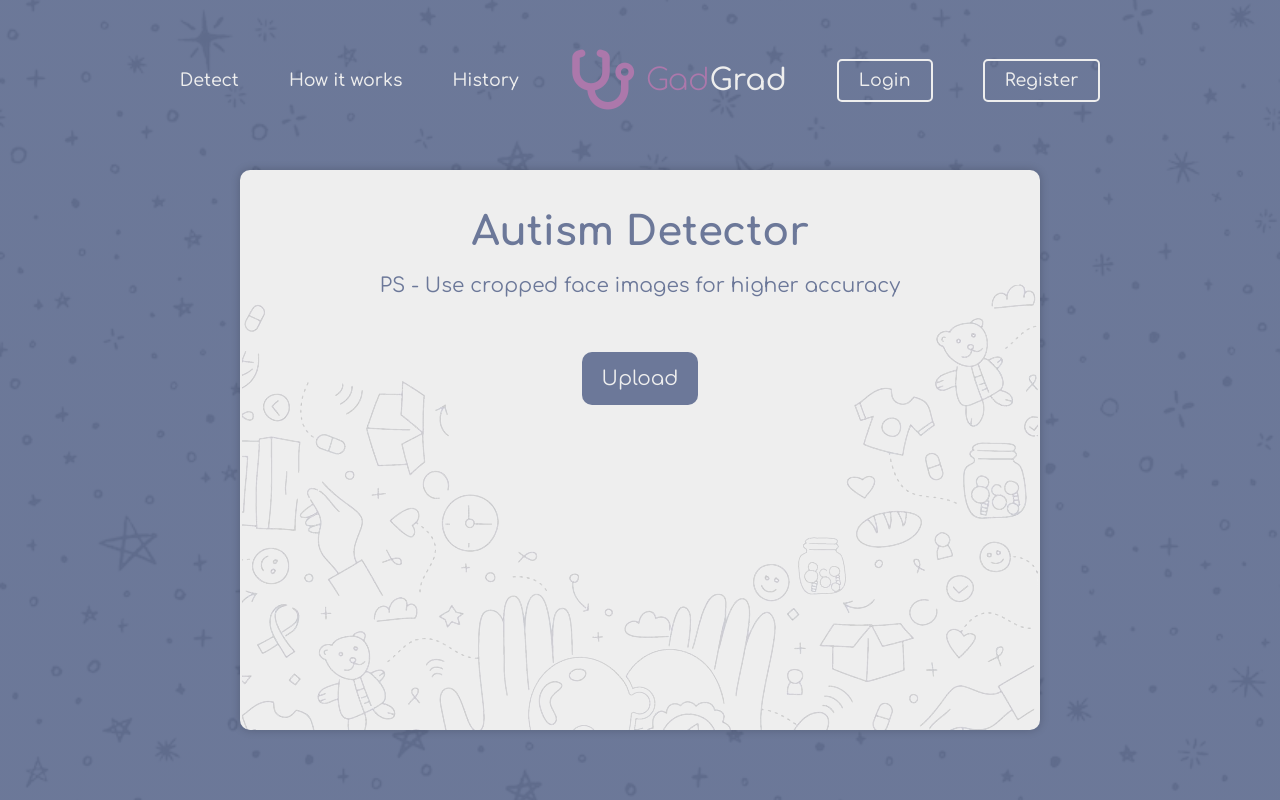
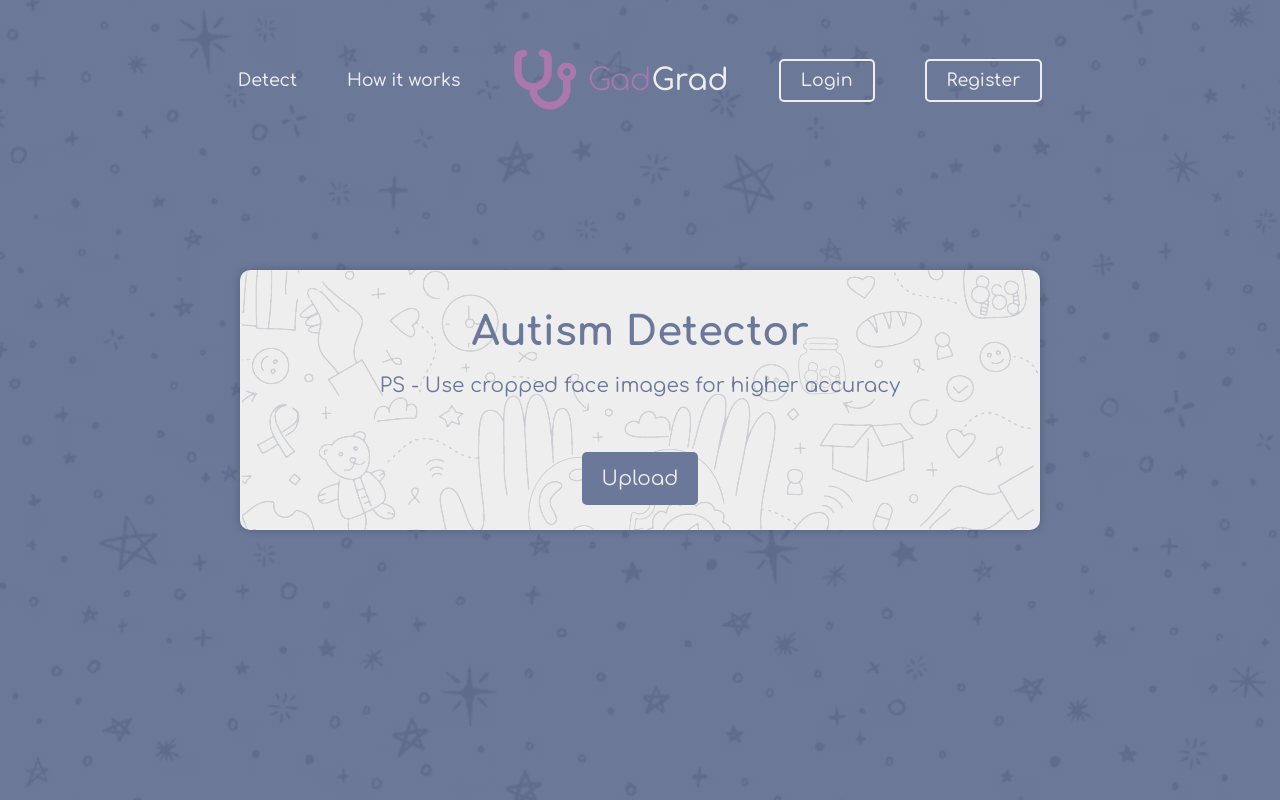
Before and after one commit to ibrahim-egy/gadGrad, a Flask app: page /result in a window 1280 px wide. Run offline with Flask 3, Linux system fonts and the light colour scheme; some libraries are stand-ins or nearby versions.

Commit message:
added loggin session, updated styles, clear history when user logout

```diff
--- a/src/database.py
+++ b/src/database.py
@@ -17,11 +17,9 @@ def register_user(fname, lname, email, password, gender):
         "password": generate_password_hash(password),
         "email": email,
         "gender": gender,
-        "history": {}
+        "history": []
     }
     users.insert_one(new_user)
-
-    return email
 
 
 def login_user(email, password):
@@ -29,8 +27,15 @@ def login_user(email, password):
         "email": email
     })
 
-    if check_password_hash(password=password, pwhash=user['password']):
-        print("Logged in successfully")
+    if user:
+        if check_password_hash(password=password, pwhash=user['password']):
+            print("Logged in successfully")
+            # Sending user first name to get saved in session
+            return True, user['name'].split()[0]
+        else:
+            return False
+    else:
+        return False
 
 
 def add_history(email, path, res):
@@ -41,7 +46,7 @@ def add_history(email, path, res):
     })
 
     history = user.get('history')
-    if len(history) > 5:
+    if len(history) >= 5:
 
         history = history[1:]
         history.append(
@@ -56,8 +61,8 @@ def add_history(email, path, res):
                 "email": email
             },
             {'$set':
-                {"history": history}
-            }
+                 {"history": history}
+             }
         )
     else:
         users.update_one(
@@ -105,5 +110,4 @@ def get_history(email):
         path = convert_base64_to_image(image_string, item['name'])
         item["src"] = path
 
-
     return history[::-1]
--- a/src/main.py
+++ b/src/main.py
@@ -1,29 +1,36 @@
 import os
-
-from flask import Flask, render_template, request, url_for, redirect
+from flask import Flask, render_template, request, url_for, redirect, session, flash
 from detect import detect
-from database import register_user, add_history, get_history
+from database import register_user, add_history, get_history, login_user
+from flask_session import Session
+import glob
 
 app = Flask(__name__)
 app.secret_key = "This is a secret"
-# testing
+# Creating Session Configs
+app.config["SESSION_PERMANENT"] = False
+app.config["SESSION_TYPE"] = "filesystem"
+Session(app)
 EMAIL = "ibrahim@gmail.com"
 
 
 @app.route('/')
 def home():
-    return render_template('index.html')
+    print(session.get('email'))
+    print(session.get('logged_in'))
+    print(session.get('username'))
+    return render_template('index.html', logged_in=session.get('logged_in'))
 
 
 @app.route('/instructions')
 def instructions():
-    return render_template('instructions.html')
+    return render_template('instructions.html', logged_in=session.get('logged_in'))
 
 
 @app.route('/history')
 def history():
-    his = get_history(EMAIL)
-    return render_template('history.html', history=his)
+    his = get_history(session.get('email'))
+    return render_template('history.html', history=his, logged_in=session.get('logged_in'))
 
 
 @app.route('/result', methods=["GET", "POST"])
@@ -35,14 +42,16 @@ def result():
         image.save(path)
 
         res = detect(path)
-        add_history(EMAIL, path, res)
+
+        if session.get('logged_in'):
+            add_history(session.get('email'), path, res)
 
         os.remove(path)
 
         return {
             'result': res
         }
-    return render_template('result.html', result="")
+    return render_template('result.html', result="", logged_in=session.get('logged_in'))
 
 
 @app.route('/register', methods=["GET", "POST"])
@@ -54,9 +63,8 @@ def register():
         password = request.form.get('password')
         gender = request.form.get('gender')
 
-        new_user = register_user(first_name, last_name, email, password, gender)
-        EMAIL = new_user
-        return redirect(url_for('home'))
+        register_user(first_name, last_name, email, password, gender)
+        return redirect(url_for('login'))
     return render_template('register.html')
 
 
@@ -66,8 +74,27 @@ def login():
         email = request.form.get('email')
         password = request.form.get('password')
         print(f"Email: {email}\nPassword: {password}")
-        # login_user(email, password)
+        new_user = login_user(email, password)
+        if new_user:
+            session['email'] = email
+            session['logged_in'] = True
+            session['username'] = new_user[1]
+            flash(f"Welcome Back {session.get('username')}")
+            return redirect(url_for('home'))
+        return redirect(url_for('login'))
     return render_template('login.html')
+
+
+@app.route('/logout', methods=["GET", "POST"])
+def logout():
+    session.pop('email', None)
+    session.pop('username', None)
+    session['logged_in'] = False
+
+    # Clear history folder
+    for file in os.listdir('static/history'):
+        os.remove(f"static/history/{file}")
+    return redirect(url_for('home'))
 
 
 if __name__ == '__main__':
--- /dev/null
+++ b/src/static/css/message.css
@@ -0,0 +1,16 @@
+.flashes {
+
+    position: absolute;
+    top: 4rem;
+    left: 50%;
+    transform: translateX(-50%);
+    z-index: 950;
+    list-style: none
+
+}
+
+.flashes li {
+
+    color: #d4a7da;
+
+}
--- /dev/null
+++ b/src/static/css/result.css
@@ -0,0 +1,57 @@
+.wrapper-result {
+
+    width: 80rem;
+    height: 70vh;
+    border-radius: var(--border-radius);
+    background-color: #eee;
+    box-shadow: 0rem 0rem 1rem rgba(0, 0, 0, .2);
+    padding: 4rem;
+    position: relative;
+    overflow: hidden;
+    color: var(--result-font-color);
+    display: flex;
+    flex-direction: column;
+    justify-content: flex-start;
+    align-items: center;
+    gap: 2rem;
+    background-image: url("../images/bg.png");
+    background-position: bottom;
+    background-repeat: no-repeat;
+    margin-top: 10rem;
+    border-radius: 10px;
+}
+
+.result-form {
+
+    margin-top: 5rem;
+}
+
+.result {
+
+    display: none;
+    justify-content: center;
+    align-items: center;
+    padding: 2rem 3rem;
+    background: rgba(108, 120, 153, .3);
+    border-radius: inherit;
+    gap: 1rem;
+    font-size: 3.5rem;
+    position: relative;
+
+}
+.result.visible{
+    display: flex !important;
+}
+
+.result-separation {
+    width: 2px;
+    height: 4rem;
+    background: var(--result-font-color);
+}
+
+@media only screen and (max-height: 800px) {
+  .wrapper-result {
+    height: auto;
+    margin-top: 0rem;
+  }
+}
--- a/src/static/css/styles.css
+++ b/src/static/css/styles.css
@@ -13,10 +13,11 @@
     --color-text: #eee;
     --color-text-shaded: rgb(103, 93, 80, .5);
     --form-text-color: rgb(18, 85, 107);
-    --border-radius: 10px;
+    --border-radius: 5px;
     --background-color: rgba(100, 113, 147, .95);
     --background-color-bottom: rgba(100, 113, 147, .95);
     --result-font-color: #6c7899;
+    --important-color: #f59ef3;
 
 }
 
@@ -273,58 +274,22 @@ body {
 
 }
 
-.wrapper-result {
 
-    width: 80rem;
-    height: 70vh;
-    border-radius: var(--border-radius);
-    background-color: #eee;
-    box-shadow: 0rem 0rem 1rem rgba(0, 0, 0, .2);
-    padding: 4rem;
-    position: relative;
-    overflow: hidden;
-    color: var(--result-font-color);
-    display: flex;
-    flex-direction: column;
-    justify-content: flex-start;
-    align-items: center;
-    gap: 2rem;
-    background-image: url("../images/bg.png");
-    background-position: bottom;
-    background-repeat: no-repeat;
-    margin-top: 10rem;
-}
-
-.result-form {
-
-    margin-top: 5rem;
-}
-
-.result {
-
-    display: none;
-    justify-content: center;
-    align-items: center;
-    padding: 2rem 3rem;
-    background: rgba(108, 120, 153, .3);
-    border-radius: inherit;
-    gap: 1rem;
-    font-size: 3.5rem;
-
-}
-.result.visible{
-    display: flex !important;
-}
-
-.result-separation {
-    width: 2px;
-    height: 120%;
-    background: var(--result-font-color);
-}
 
 .nav-link {
     text-decoration: none;
 }
+
+.history {
+    color: var(--important-color);
+    position: relative;
+    border: 2px solid var(--important-color);
+    border-radius: 5px;
+    padding: 1rem 2rem;
+    animation-duration: 1.2s;
+    animation-iteration-count: 3;
+}
+
 .preloader {
 
     position: fixed;
@@ -367,3 +332,27 @@ body {
         transform: rotate(360deg);
     }
 }
+
+@keyframes width-inc {
+
+    from {
+        width: 0%;
+    }
+    to {
+        width: 100%;
+    }
+}
+
+@keyframes float {
+
+    0% {
+        transform: translateY(0px);
+    }
+    50% {
+        transform: translateY(-4px);
+    }
+
+    100% {
+        transform: translateY(0px);
+    }
+}
--- a/src/templates/login.html
+++ b/src/templates/login.html
@@ -1,6 +1,5 @@
 {% include 'partials/header.html' %}
 {% include 'partials/nav.html' %}
-
 <div class="wrapper">
 
     <form class="form" action="{{ url_for('login') }}" method="post">
--- /dev/null
+++ b/src/templates/partials/error.html
@@ -0,0 +1,9 @@
+{% with messages = get_flashed_messages() %}
+  {% if messages %}
+    <ul class=flashes>
+    {% for message in messages %}
+      <li>{{ message }}</li>
+    {% endfor %}
+    </ul>
+  {% endif %}
+{% endwith %}
--- a/src/templates/partials/header.html
+++ b/src/templates/partials/header.html
@@ -12,10 +12,17 @@
     <link rel="preconnect" href="https://fonts.gstatic.com" crossorigin>
     <link href="https://fonts.googleapis.com/css2?family=Comfortaa:wght@300;400;500;600;700&family=Montserrat:ital,wght@0,200;0,300;0,400;0,500;0,600;0,700;0,800;0,900;1,100;1,200;1,300;1,400;1,500;1,600;1,700;1,800;1,900&family=Raleway:wght@100;200;300;400;500;600;700;800;900&display=swap" rel="stylesheet">
 
+    <!--  Animate.Css  -->
+    <link rel="stylesheet" href="https://cdnjs.cloudflare.com/ajax/libs/animate.css/4.1.1/animate.min.css"/>
+
     <!-- Custom Styles -->
     <link rel="stylesheet" href="static/css/styles.css">
     <link rel="stylesheet" href="static/css/form.css">
+    <link rel="stylesheet" href="static/css/message.css">
+    <link rel="stylesheet" href="static/css/result.css">
 
     <title>GadGrad</title>
 </head>
 <body>
+
+{% include 'partials/error.html' %}
--- a/src/templates/partials/nav.html
+++ b/src/templates/partials/nav.html
@@ -1,17 +1,22 @@
 <nav class="nav">
 
         <ul class="nav__list">
-<!--            <li class="nav__item active"><a href="#" class="nav__link">Home</a></li>-->
             <li class="nav__item"><a href="{{ url_for('result') }}" class="nav__link">Detect</a></li>
             <li class="nav__item"><a href="{{ url_for('instructions') }}" class="nav__link">How it works</a></li>
-            <li class="nav__item"><a href="{{ url_for('history') }}" class="nav__link">History</a></li>
+            {% if logged_in %}
+                <li class="nav__item"><a href="{{ url_for('history') }}" class="nav__link history">History</a></li>
+            {% endif %}
             <a href="{{ url_for('home') }}" class="nav-link">
                 <div class="nav__logo">
                  <i class="fa-solid fa-stethoscope fa-2x"></i>
                     <p><span>Gad</span>Grad</p>
                 </div>
             </a>
-            <li class="nav__item"><a href="{{ url_for('login') }}" class="nav__link border">Login</a></li>
-            <li class="nav__item"><a href="{{ url_for('register') }}" class="nav__link border">Register</a></li>
+            {% if not logged_in %}
+                <li class="nav__item"><a href="{{ url_for('login') }}" class="nav__link border">Login</a></li>
+                <li class="nav__item"><a href="{{ url_for('register') }}" class="nav__link border">Register</a></li>
+            {% else %}
+                <li class="nav__item"><a href="{{ url_for('logout') }}" class="nav__link border">Logout</a></li>
+            {% endif %}
         </ul>
     </nav>
--- a/src/templates/register.html
+++ b/src/templates/register.html
@@ -35,9 +35,9 @@
         </div>
         <input id="gender" type="hidden" class="gender__input" name="gender">
 
-        <input id="password" name="password" type="password" class="form__input form__input-signup" placeholder="Create a password" required>
+        <input id="password" name="password" type="password" class="form__input form__input-signup" placeholder="Create a password" required tabindex="6">
 <!--        <input id="c-password" name="c-password" type="password" class="form__input form__input-signup" placeholder="Confirm password" required>-->
-        <button class="btn form-btn">Create account</button>
+        <button class="btn form-btn" tabindex="7">Create account</button>
     </form>
 </div>
 
```
Also changed, not shown: 2 other files.
